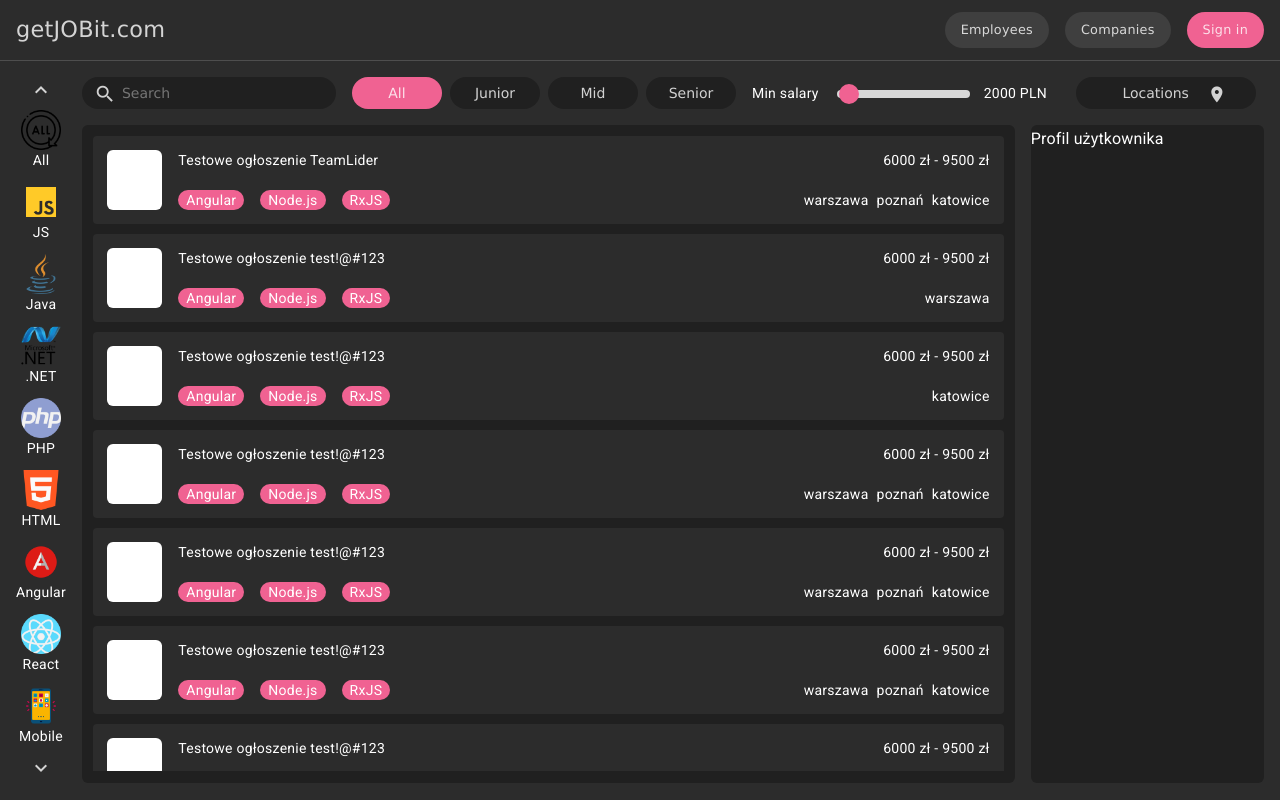
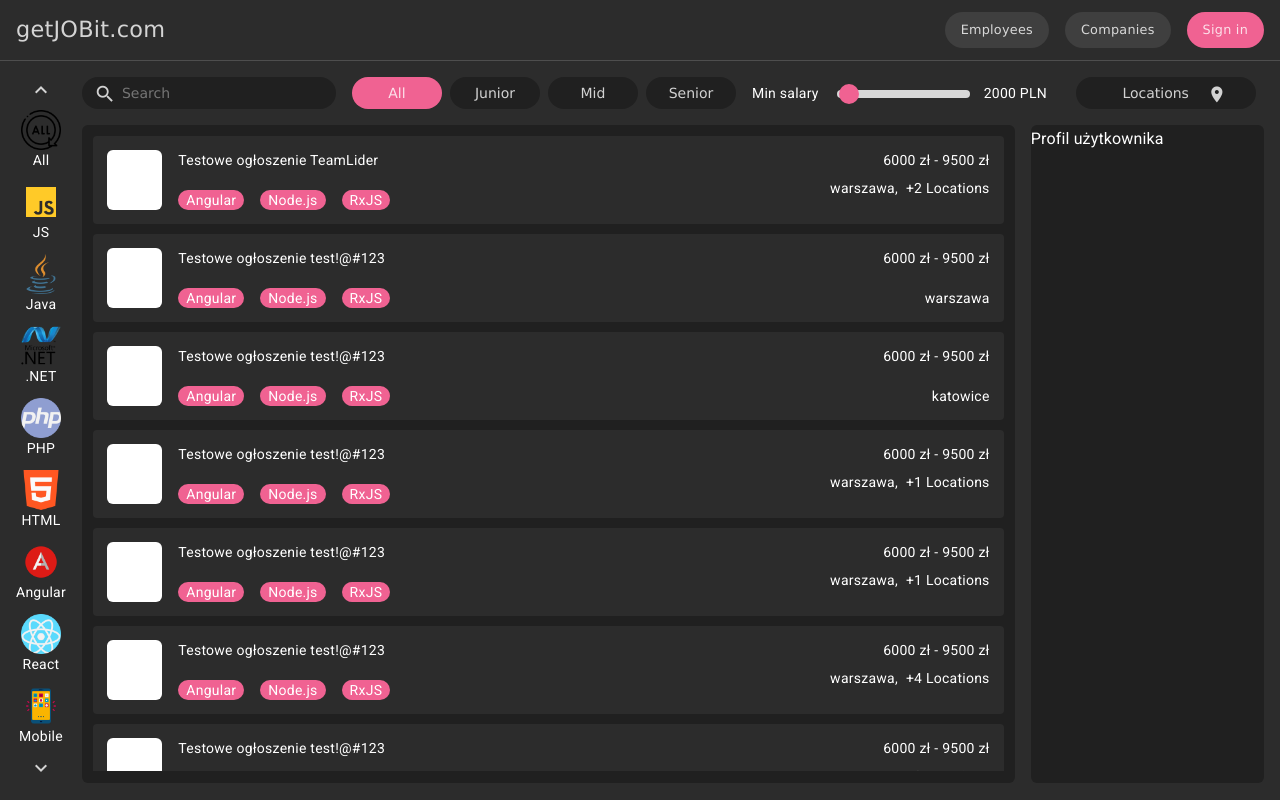
Before and after one commit to L3monPL/jobIT_front_end, an Angular app: page / in a window 1280 px wide. Built offline with nearby package versions, Linux system fonts and the light colour scheme.

Commit message:
change in card locations

```diff
--- a/src/app/components/list-content/list-content.component.html
+++ b/src/app/components/list-content/list-content.component.html
@@ -16,9 +16,11 @@
                         {{item.salary}}
                         <div *ngIf="item.locations.length == 1" class="locations_card">{{item.locations[0]}}</div>
                         <div *ngIf="item.locations.length !== 1" class="locations_card">
-                            <div *ngFor="let location of item.locations" class="location_card">
+                            {{item.locations[0]}},
+                            <p>+{{item.locations.length - 1}} Locations</p>
+                            <!-- <div *ngFor="let location of item.locations" class="location_card">
                                 {{location}}
-                            </div>
+                            </div> -->
                         </div>
                     </div>
                 </div>
--- a/src/app/components/list-content/list-content.component.ts
+++ b/src/app/components/list-content/list-content.component.ts
@@ -41,7 +41,7 @@ export class ListContentComponent {
       salary: '6000 zł - 9500 zł',
       company: 'AVG Systems',
       remote: true,
-      locations: ['warszawa', 'poznań', 'katowice'],
+      locations: ['warszawa', 'poznań'],
       stack: ['Angular', 'Node.js', 'RxJS']
     },
     {
@@ -50,7 +50,7 @@ export class ListContentComponent {
       salary: '6000 zł - 9500 zł',
       company: 'AVG Systems',
       remote: true,
-      locations: ['warszawa', 'poznań', 'katowice'],
+      locations: ['warszawa', 'katowice'],
       stack: ['Angular', 'Node.js', 'RxJS']
     },
     {
@@ -59,7 +59,7 @@ export class ListContentComponent {
       salary: '6000 zł - 9500 zł',
       company: 'AVG Systems',
       remote: true,
-      locations: ['warszawa', 'poznań', 'katowice'],
+      locations: ['warszawa', 'poznań', 'katowice', 'wrocław', 'szczecin'],
       stack: ['Angular', 'Node.js', 'RxJS']
     },
     {
```
